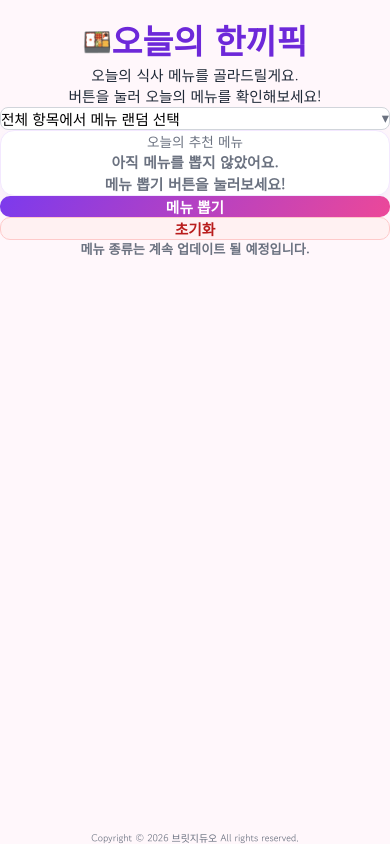
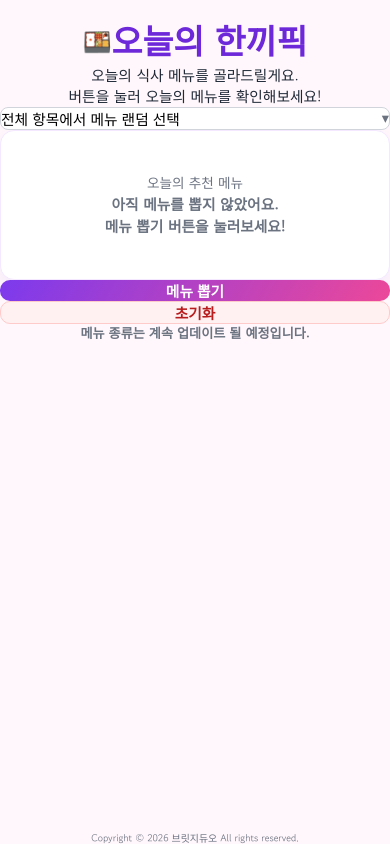
Before and after one commit to jaykim19/lunch_recommendation_app, a Vue app: page / in a window 390 px wide. Built offline with nearby package versions, Linux system fonts and the light colour scheme.

Commit message:
modified min-height of card class and font size of menu name

```diff
--- a/src/styles.css
+++ b/src/styles.css
@@ -450,7 +450,8 @@ li {
   .card,
   .result-card,
   .stats {
-    min-height: max(var(--card-height), 112px);
+    /* min-height: max(var(--card-height), 112px); */
+    min-height: 150px;
     padding: var(--space-lg) var(--space-xl);
     gap: var(--mobile-card-gap);
   }
@@ -460,7 +461,7 @@ li {
   }
 
   .food-name {
-    font-size: 1.55rem;
+    font-size: 1.65rem;
   }
 
   .food-category {
```
